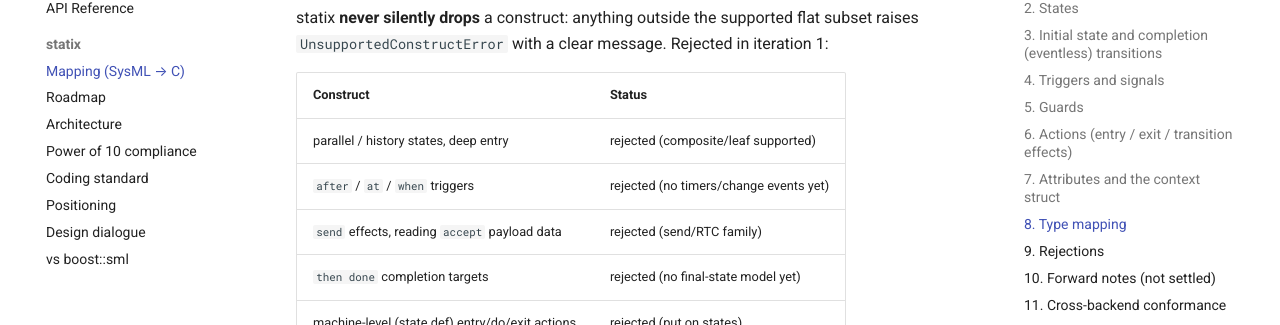
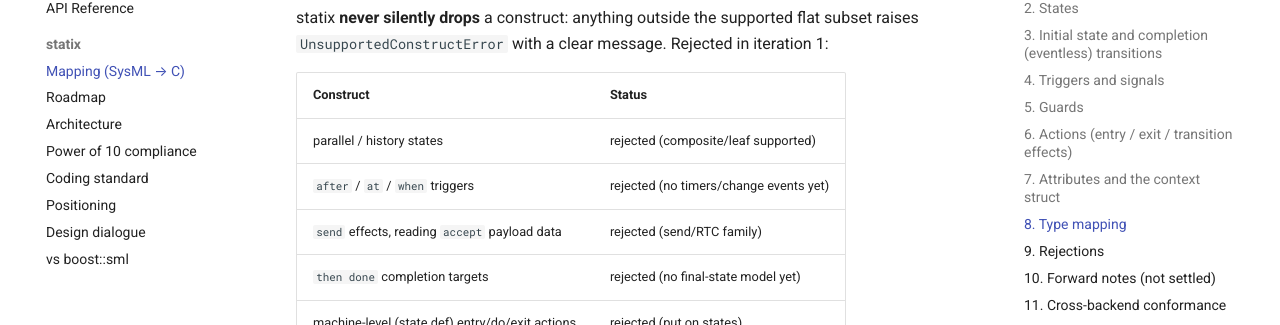
Before and after one commit to glacier-project/sysmlc-core, an MkDocs documentation site: the page built from docs/statix-mapping.md, in a window 1280 px wide and 900 px high, scrolled down 4102 px. Shown: the part 127-452 px from the top of the window. Built offline with MkDocs 1.6.1 and Material for MkDocs 9.7.7, drawn with Linux system fonts in a browser that asks for light colours.

Commit message:
docs(statix): correct deep-entry status and composite-states markdown

```diff
--- a/docs/statix-mapping.md
+++ b/docs/statix-mapping.md
@@ -168,7 +168,7 @@ iteration 1:
 
 | Construct                                         | Status                                 |
 | ------------------------------------------------- | -------------------------------------- |
-| parallel / history states, deep entry | rejected (composite/leaf supported) |
+| parallel / history states                         | rejected (composite/leaf supported)    |
 | `after` / `at` / `when` triggers                  | rejected (no timers/change events yet) |
 | `send` effects, reading `accept` payload data     | rejected (send/RTC family)             |
 | `then done` completion targets                    | rejected (no final-state model yet)    |
```
Also changed, not shown: docs/statix/roadmap.md (+1 -1 lines).
